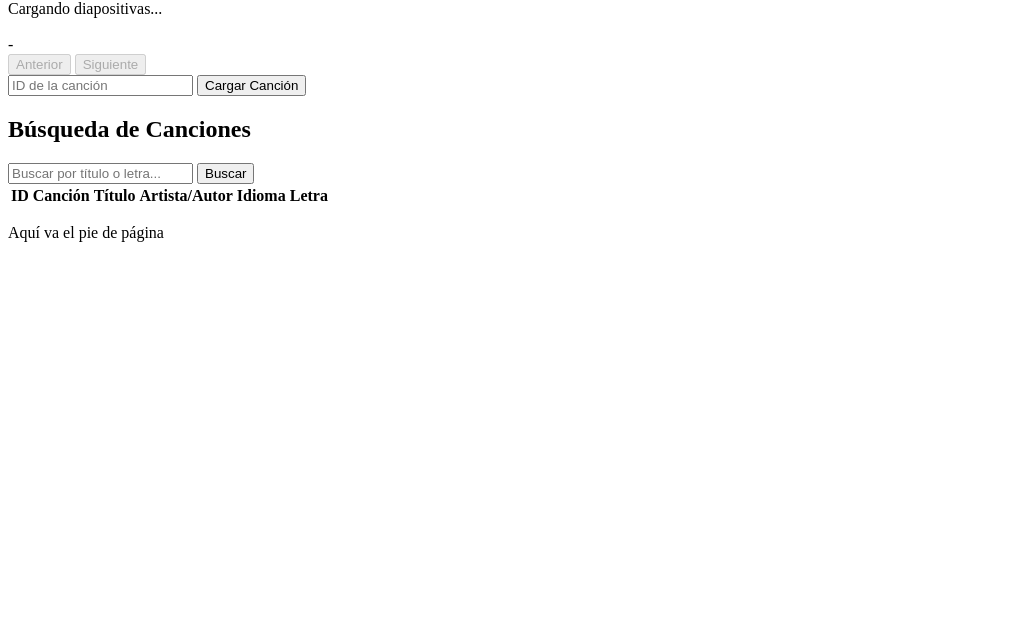
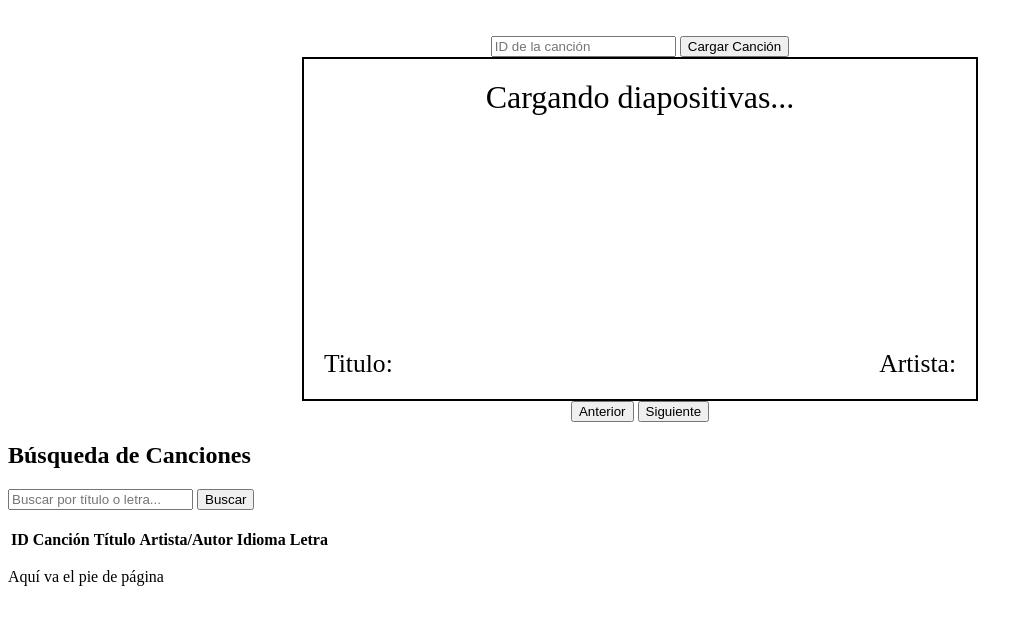
Before and after one commit to daecgu/FrontEnd_Cantemus, a FastAPI app: page /reproductor in a window 1280 px wide. Shown: the part 26-651 px from the top of the page, without its empty margins (0-1033 px from the left). Run offline with FastAPI, Linux system fonts and the light colour scheme; lists and menus that the app fills with data are empty.

Commit message:
Mejorada estética de la página.

```diff
--- a/templates/reproductor.html
+++ b/templates/reproductor.html
@@ -14,39 +14,67 @@
             background-color: #e8e8e8; /* Cambia el fondo al pasar el mouse */
         }
 
+        #diapositiva-container {
+            font-size: 2em;
+            display: flex;
+            flex-direction: column;
+            justify-content: space-between;;
+            align-items: center;
+            border: 2px solid #000; /* Borde negro */
+            padding: 20px; /* Espacio interno */
+            margin: auto; /* Centra el div horizontalmente */
+            width: 50%; /* Ancho del contenedor, ajustable según tus necesidades */
+            height: 300px;
+            overflow: auto;
+            text-align: center; /* Alinea el texto al centro */
+        }
+
+        #info-cancion {
+            display: flex;
+            justify-content: space-between;
+            align-items: center;
+            bottom: 0;
+            width: 100%;
+            background-color: rgba(255, 255, 255, 0.8); // Fondo semitransparente
+            padding: 10px;
+            font-size: 2vw;
+        }
 {% endblock %}
 
 {% block content %}
+<br>
+<br>
+<form id="idCancionForm" align="center">
+    <input type="text" id="idCancion" name="idCancion" placeholder="ID de la canción" required>
+    <button type="submit">Cargar Canción</button>
+</form>
 
 <div id="diapositiva-container">
     <div id="diapositiva-actual">Cargando diapositivas...</div>
     <br>
     <div id="info-cancion">
-        <span id="titulo-cancion"></span> - <span id="artista-cancion"></span>
+        <span id="titulo-cancion">Titulo: </span><span id="artista-cancion">Artista: </span>
     </div>
 </div>
-<div id="controles-reproductor">
-    <button id="anterior" disabled>Anterior</button>
-    <button id="siguiente" disabled>Siguiente</button>
+<div id="controles-reproductor" align="center">
+    <button id="anterior">Anterior</button>
+    <button id="siguiente">Siguiente</button>
 </div>
 <!-- Contenedor para selección de diapositivas -->
 <div id="seleccion-diapositivas">
     <!-- Las cajas de selección de diapositivas se generarán aquí -->
 </div>
 
-<form id="idCancionForm">
-    <input type="text" id="idCancion" name="idCancion" placeholder="ID de la canción" required>
-    <button type="submit">Cargar Canción</button>
-</form>
+
 
 <h2>Búsqueda de Canciones</h2>
-
 <!-- Campo de Búsqueda -->
 <div>
     <input type="text" id="searchInput" placeholder="Buscar por título o letra...">
     <button onclick="buscarCanciones()">Buscar</button>
 </div>
 
+<br>
 <!-- Tabla de Resultados -->
 <table id="tabla-canciones">
     <thead>
```
